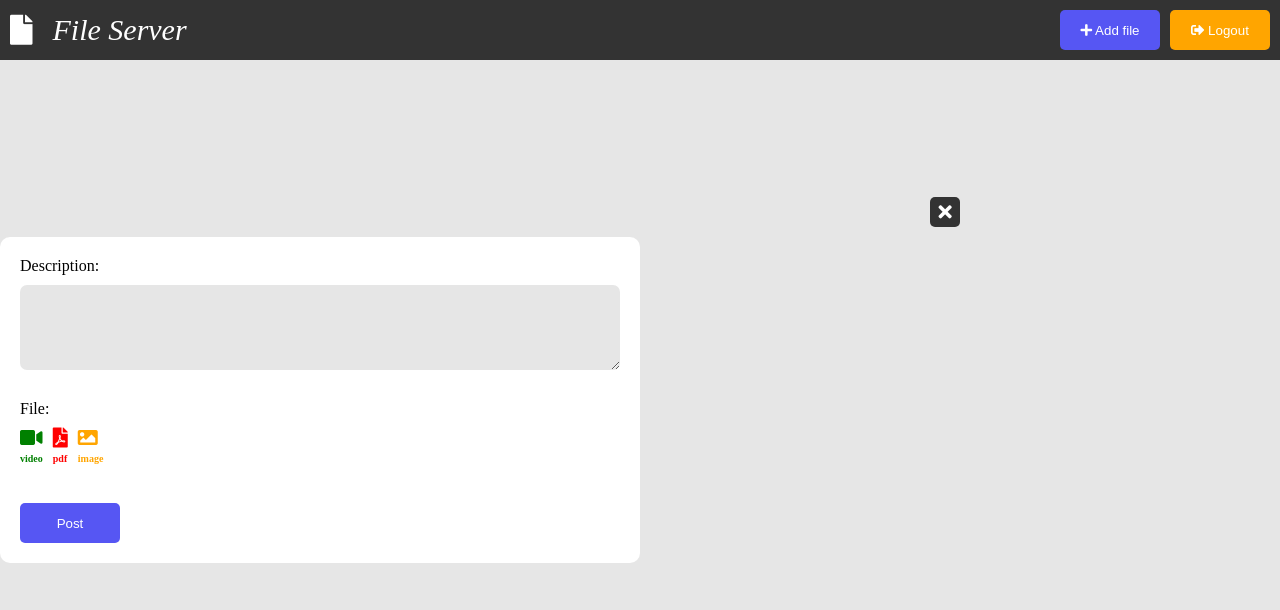
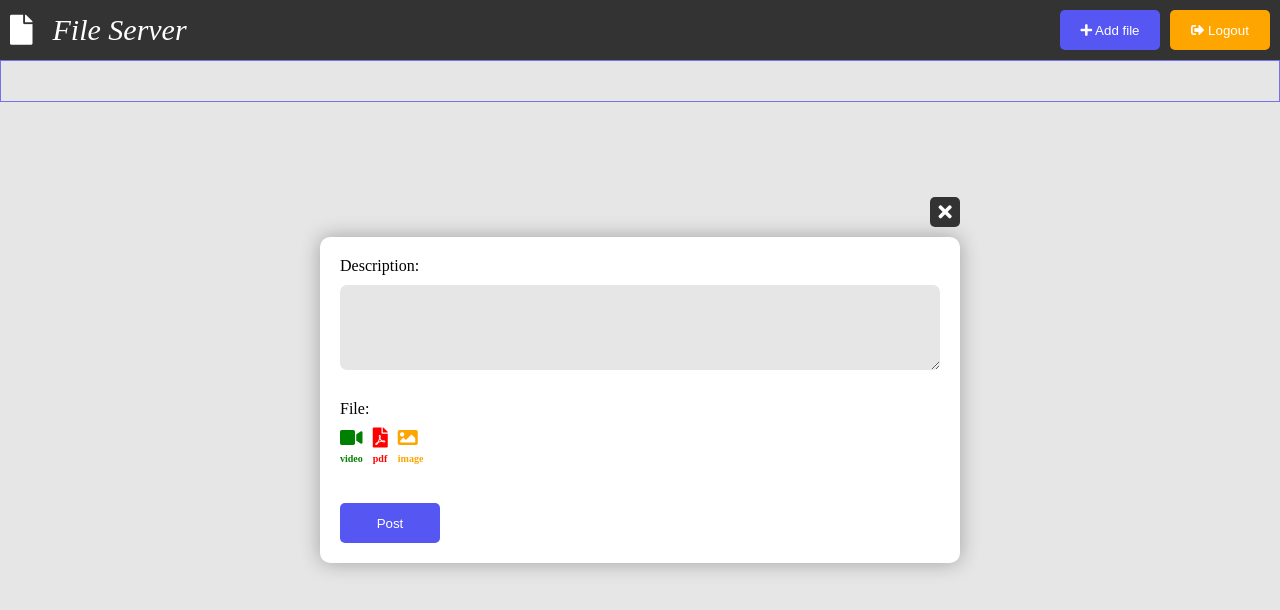
Before and after one commit to amt-abdulmanan-suleman/file-server-main, a plain HTML site: page client/filesPage.html in a window 1280 px wide. Both pictures are taken after a click on the button "Add file". Drawn offline with Linux system fonts and the light colour scheme; no server answers.

Commit message:
design update

```diff
--- a/client/styles/files.css
+++ b/client/styles/files.css
@@ -22,6 +22,7 @@ header{
     display: flex;
     align-items: center;
     justify-content: space-between;
+    z-index: 1000;
 }
 .logo{
     display: flex;
@@ -101,10 +102,11 @@ form{
     display: flex;
     flex-direction: column;
     row-gap: 30px;
-    width: 50%;
+    width: 100%;
     padding: 20px;
     background-color: #fff;
     border-radius: 10px;
+    box-shadow: 0 0 20px rgba(0, 0, 0, 0.3);
 }
 form >div{
     display: flex;
@@ -144,7 +146,7 @@ textarea{
     background-color:rgb(86, 86, 243);
 }
 .add-sec{
-   width: 100%;
+   width: 50%;
    position: absolute;
    flex-direction: column;
    row-gap: 10px;
@@ -154,13 +156,13 @@ textarea{
     top: -40px;
     height: 30px;
     width: 30px;
-    right: 25%;
+    right: 0;
     background-color: #333;
 }
 .fas.fa-times{
     font-size: 1.2rem;
 }
-.fade{opacity: 0.2;}
+.fade{opacity: 0.5;}
 
 .size{
     width: 400px;
@@ -173,20 +175,21 @@ textarea{
     /* height: calc(100vh - 60px); */
     padding: 20px;
     height: auto;
+    display: grid;
+    grid-template-columns: auto auto auto auto;
+    row-gap: 20px;
 }
 .card{
     width: 300px;
-    border: 1px solid black;
     padding: 15px;
     display: flex;
     flex-direction: column;
-    row-gap: 10px;
+    row-gap: 20px;
     border-radius: 7px;
     background-color: #fff;
 }
 .file-container{
     height: 150px;
-    border: 1px solid black;
     border-radius: 7px;
 }
 .about{
@@ -249,3 +252,6 @@ textarea{
     justify-content: center;
     height: 50px;
 }
+.accessibility{
+    z-index: -1000;
+}
```
